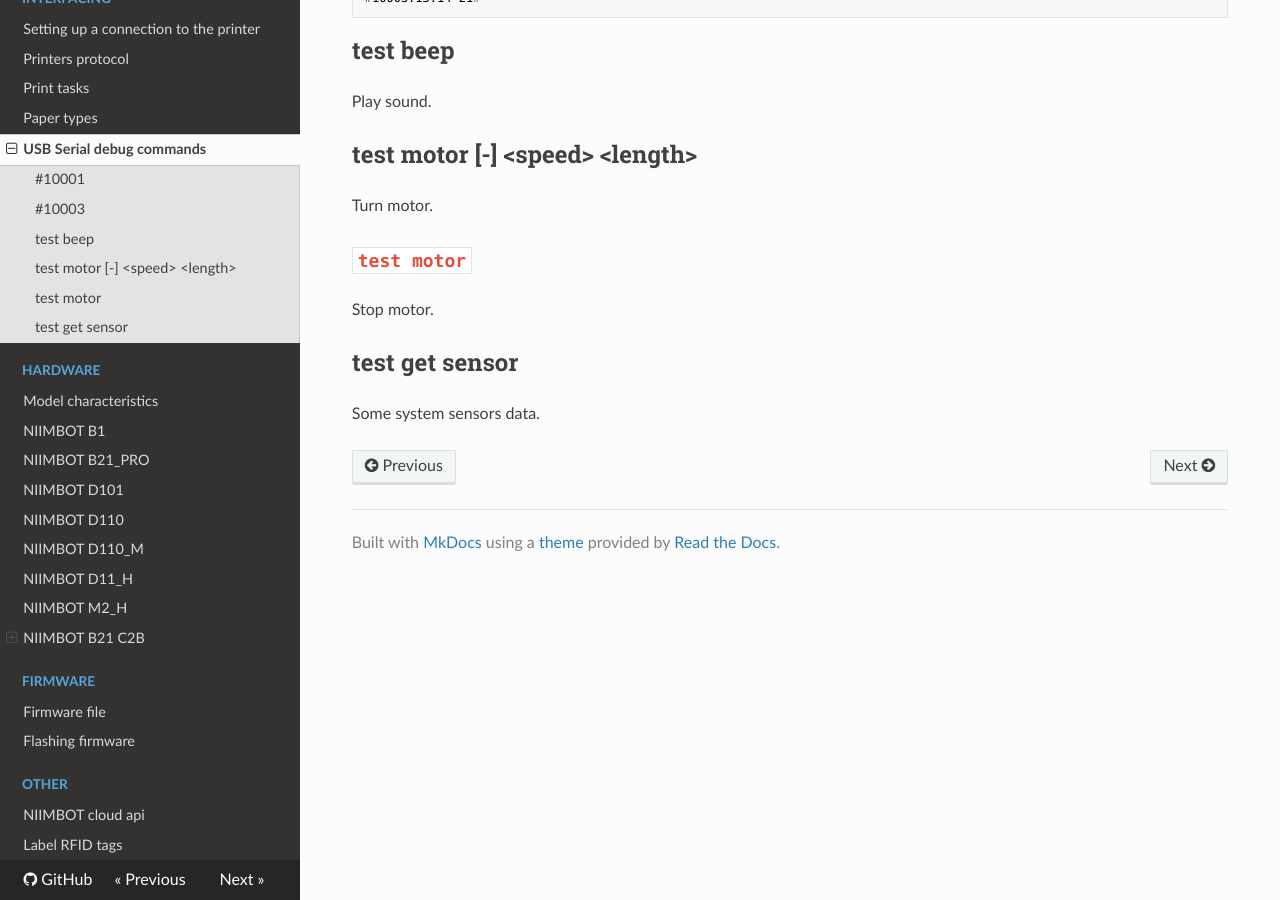
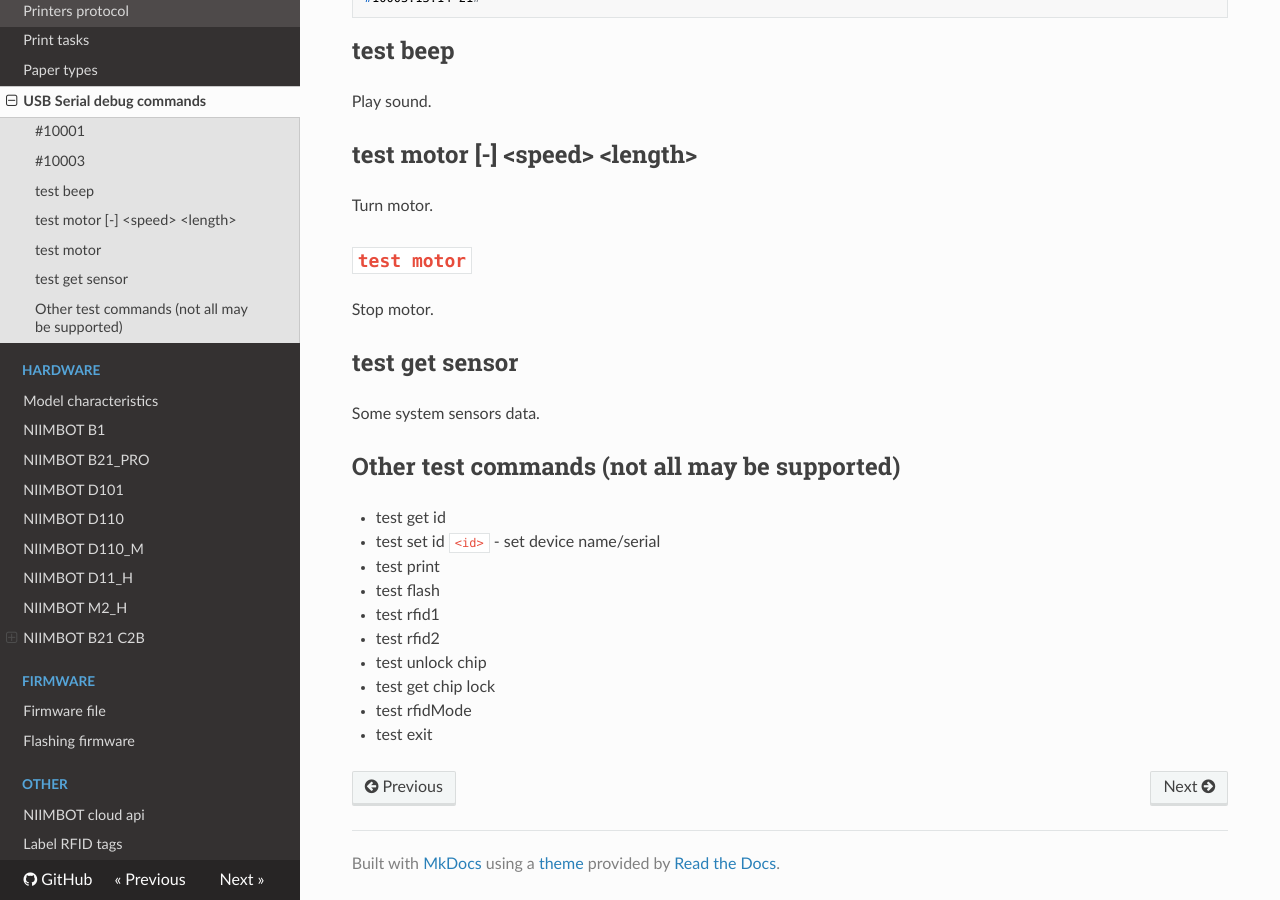
Before and after one commit to MultiMote/niimbot-wiki, an MkDocs documentation site: the page built from docs/interfacing/serial-commands.md, in a window 1280 px wide and 900 px high, scrolled down 590 px. Built offline with MkDocs 1.6.1, drawn with Linux system fonts in a browser that asks for light colours; nearby versions of some CDN libraries.

Commit message:
Add test commands

```diff
--- a/docs/interfacing/serial-commands.md
+++ b/docs/interfacing/serial-commands.md
@@ -37,3 +37,16 @@ Stop motor.
 ## test get sensor
 
 Some system sensors data.
+
+## Other test commands (not all may be supported)
+
+* test get id
+* test set id `<id>` - set device name/serial
+* test print
+* test flash
+* test rfid1
+* test rfid2
+* test unlock chip
+* test get chip lock
+* test rfidMode
+* test exit
```
Also changed, not shown: docs/hardware/NIIMBOT-B21_C2B/niimbot-b21-c2b-unbrick.md (+8 -0 lines).
